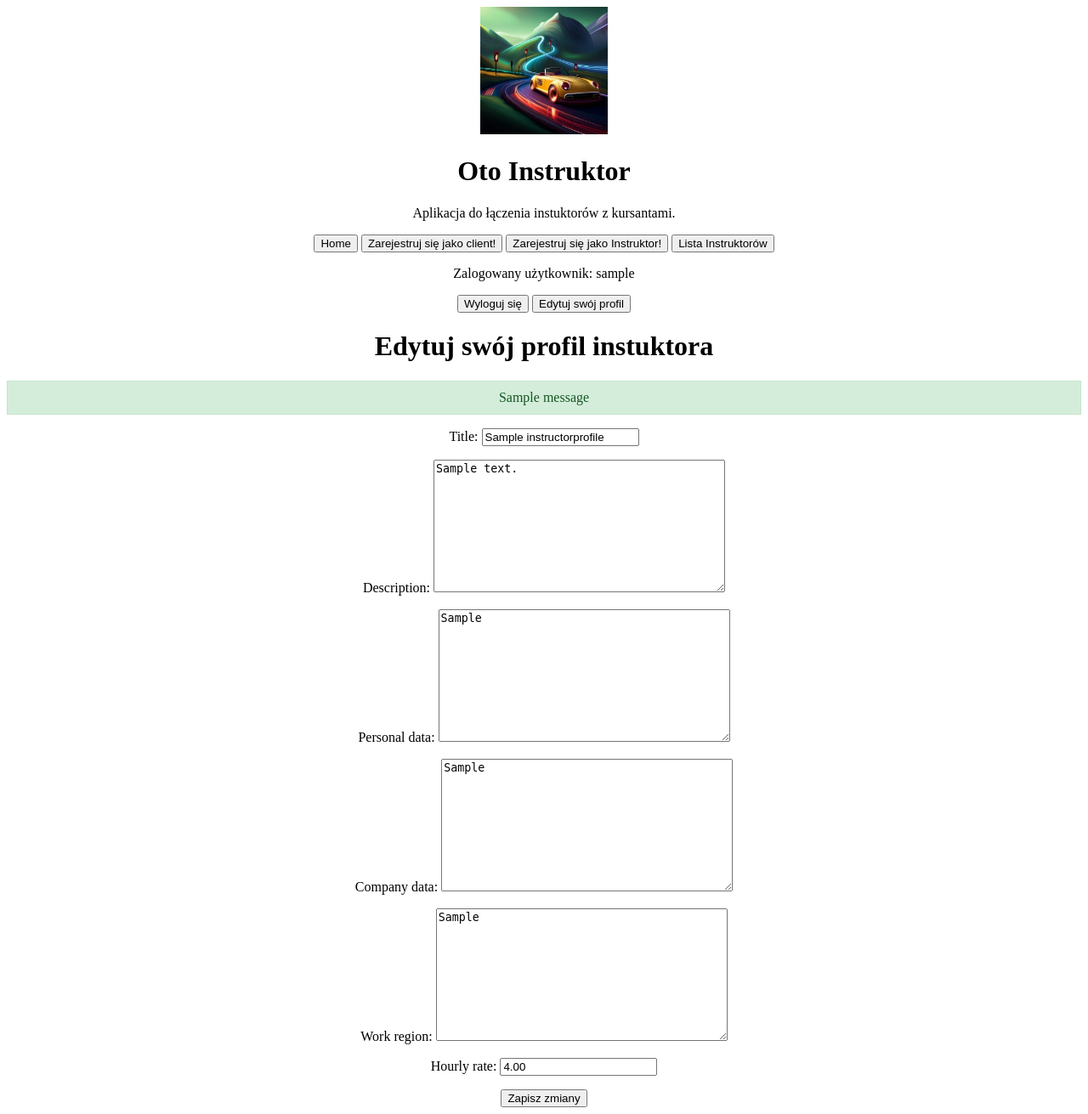
After one commit to TheRizzy/Oto_Instruktor, a Django app: page /instructor_profile/1/ in a window 1280 px wide. The commit adds this page. Shown: the whole page at 85% size. Run offline with Django 4.2, Linux system fonts and the light colour scheme; a user stored in the database is signed in; tables that the repository leaves empty hold one stand-in row (values such as "Sample post"); one stand-in notice (Sample message) is shown.

Commit message:
add messages success and error for editing instructor profile

```diff
--- a/Oto_Instruktor_project/Oto_Instruktor_project/urls.py
+++ b/Oto_Instruktor_project/Oto_Instruktor_project/urls.py
@@ -27,5 +27,6 @@ urlpatterns = [
     path('login/', ex_views.loginView.as_view(), name='login'),
     path('logout/', ex_views.logoutView.as_view(), name='logout'),
     path('list_instructors/', ex_views.instructorListView.as_view(), name='list_instructors'),
+    path('instructor_profile/<int:pk>/', ex_views.InstructorProfileView.as_view(), name='instructor_profile'),
 
 ]
--- a/Oto_Instruktor_project/driving_instructor/forms.py
+++ b/Oto_Instruktor_project/driving_instructor/forms.py
@@ -1,6 +1,6 @@
 from django import forms
 from django.contrib.auth.forms import UserCreationForm
-from .models import Instructor
+from .models import Instructor, InstructorProfile
 from django.contrib.auth.models import User
 
 class RegisterInstructorForm(UserCreationForm):
@@ -21,3 +21,11 @@ class RegisterClientForm(UserCreationForm):
     class Meta:
         model = User
         fields = ['username', 'first_name', 'last_name', 'email', 'password1', 'password2']
+
+class InstructorProfileForm(forms.ModelForm):
+    """
+    Class form for data details to profile of instructor.
+    """
+    class Meta:
+        model = InstructorProfile
+        fields = ['title', 'description', 'personal_data', 'company_data', 'work_region', 'hourly_rate']
--- a/Oto_Instruktor_project/driving_instructor/models.py
+++ b/Oto_Instruktor_project/driving_instructor/models.py
@@ -17,3 +17,20 @@ class Instructor(models.Model):
         return self.user.username
 
     # Here can add new fields to user models like: license number, photo of license? etc.
+
+
+
+class InstructorProfile(models.Model):
+    """
+    Class model for profile data of instructor.
+    """
+    user = models.OneToOneField(User, on_delete=models.CASCADE)
+    title = models.CharField(max_length=50)
+    description = models.TextField()
+    personal_data = models.TextField()
+    company_data = models.TextField()
+    work_region = models.TextField()
+    hourly_rate = models.DecimalField(max_digits=6, decimal_places=2, default=0.0)
+
+    def __str__(self):
+        return f"{self.user.username} - {self.title}"
--- a/Oto_Instruktor_project/driving_instructor/templates/driving_instructor/base.html
+++ b/Oto_Instruktor_project/driving_instructor/templates/driving_instructor/base.html
@@ -3,8 +3,27 @@
 <html>
     <head><meta charset="utf-8"></head>
     <style>
+        /* Style for center all page */
         body {
             text-align: center;
+        }
+
+        /* Style for success alert in editing profile */
+        .alert.success {
+            background-color: #d4edda;
+            color: #155724;
+            border: 1px solid #c3e6cb;
+            padding: 10px;
+            margin-bottom: 10px;
+        }
+
+        /* Style for error alert in editing profile */
+        .alert.error {
+            background-color: #f8d7da;
+            color: #721c24;
+            border: 1px solid #f5c6cb;
+            padding: 10px;
+            margin-bottom: 10px;
         }
     </style>
     <body>
@@ -15,7 +34,20 @@
         <a href="{% url 'register_client' %}"><button>Zarejestruj się jako client!</button></a>
         <a href="{% url 'register_instructor' %}"><button>Zarejestruj się jako Instruktor!</button></a>
         <a href="{% url 'list_instructors' %}"><button>Lista Instruktorów</button></a>
-        <a href="{% url 'login' %}"><button>Zaloguj się</button></a>
-        {% block content %}{% endblock %}
+
+        {% if user.is_authenticated %}
+            <br>
+            <p>Zalogowany użytkownik: {{ user.username }}</p>
+            <a href="{% url 'logout' %}"><button>Wyloguj się</button></a>
+            <a href="{% url 'instructor_profile' user.pk %}"><button>Edytuj swój profil</button></a>
+        {% else %}
+            <br>
+            <p>Nie jesteś zalogowany.</p>
+            <a href="{% url 'login' %}"><button>Zaloguj się</button></a>
+        {% endif %}
+
+        {% block content %}
+
+        {% endblock %}
     </body>
 </html>
--- /dev/null
+++ b/Oto_Instruktor_project/driving_instructor/templates/driving_instructor/instructorProfileView.html
@@ -0,0 +1,21 @@
+{% extends "driving_instructor/base.html" %}
+
+{% block content %}
+
+    <h1>Edytuj swój profil instuktora</h1>
+
+    {% if messages %}
+        {% for message in messages %}
+            <div {% if message.tags %}class="alert {{ message.tags }}"{% endif %}>
+                {{ message }}
+            </div>
+        {% endfor %}
+    {% endif %}
+
+        <form method="post">
+            {% csrf_token %}
+            {{ form.as_p }}
+            <input type="submit" value="Zapisz zmiany">
+        </form>
+
+{% endblock %}
--- a/Oto_Instruktor_project/driving_instructor/views.py
+++ b/Oto_Instruktor_project/driving_instructor/views.py
@@ -1,12 +1,12 @@
-from typing import Any, Dict
-from django.shortcuts import redirect, render
-from django.urls import reverse_lazy
-from django.views.generic import CreateView
-from .models import User, Instructor
-from django.views import View
-from django.views.generic import ListView, TemplateView, FormView
+from django.forms.models import BaseModelForm
+from django.http import HttpResponse
+from django.urls import reverse, reverse_lazy
+from django.views.generic import ListView, TemplateView, FormView, UpdateView
+from django.contrib import messages
 from django.contrib.auth.views import LoginView, LogoutView
-from .forms import RegisterInstructorForm, RegisterClientForm
+from django.contrib.auth.mixins import LoginRequiredMixin
+from .models import User, Instructor, InstructorProfile
+from .forms import RegisterInstructorForm, RegisterClientForm, InstructorProfileForm
 
 
 
@@ -16,7 +16,7 @@ class mainPage(TemplateView):
     """
     template_name = 'driving_instructor/mainPageView.html'
 
-    def get_context_data(self, **kwargs: Any) -> Dict[str, Any]:
+    def get_context_data(self, **kwargs):
         """
         Method who allows to add additional data to the template context.
         """
@@ -96,3 +96,43 @@ class logoutView(LogoutView):
     Class view for logout. After logout user will be redirect to home view.
     """
     next_page = 'home'
+
+
+class InstructorProfileView(LoginRequiredMixin, UpdateView):
+    """
+    Class view for view and edit profile of instructor.
+    """
+
+    form_class = InstructorProfileForm
+    template_name = 'driving_instructor/instructorProfileView.html'
+
+
+    def get_success_url(self) -> str:
+        """
+        Function to dynamic build url with login user primary key
+        """
+        return reverse('instructor_profile', args=[self.request.user.pk])
+
+
+    def get_object(self, queryset=None):
+        """
+        Function to find instructor base on login user primary key
+        """
+        try:
+            profile = self.request.user.instructorprofile
+        except InstructorProfile.DoesNotExist:
+            # If profile not exist, create new one
+            profile = InstructorProfile(user=self.request.user)
+            profile.save()
+
+        return profile
+
+    def form_valid(self, form: BaseModelForm) -> HttpResponse:
+        response = super().form_valid(form)
+        messages.success(self.request, 'Informacje zostały pomyślnie zapisane.')
+        return response
+
+    def form_invalid(self, form: BaseModelForm) -> HttpResponse:
+        response = super().form_invalid(form)
+        messages.error(self.request, 'Wystąpił bład podczas zapisu informacj.')
+        return response
```
Also changed, not shown: Oto_Instruktor_project/driving_instructor/migrations/0003_instructorprofile.py (added).
